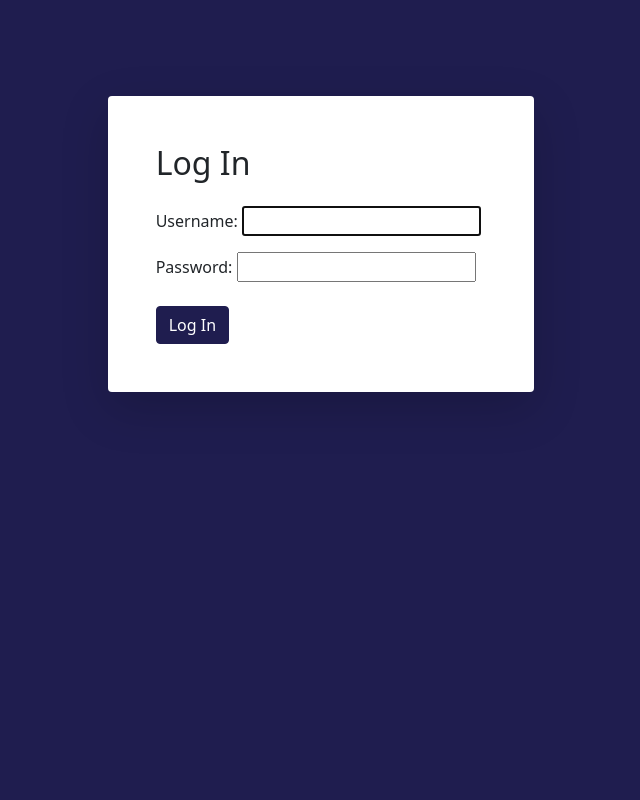
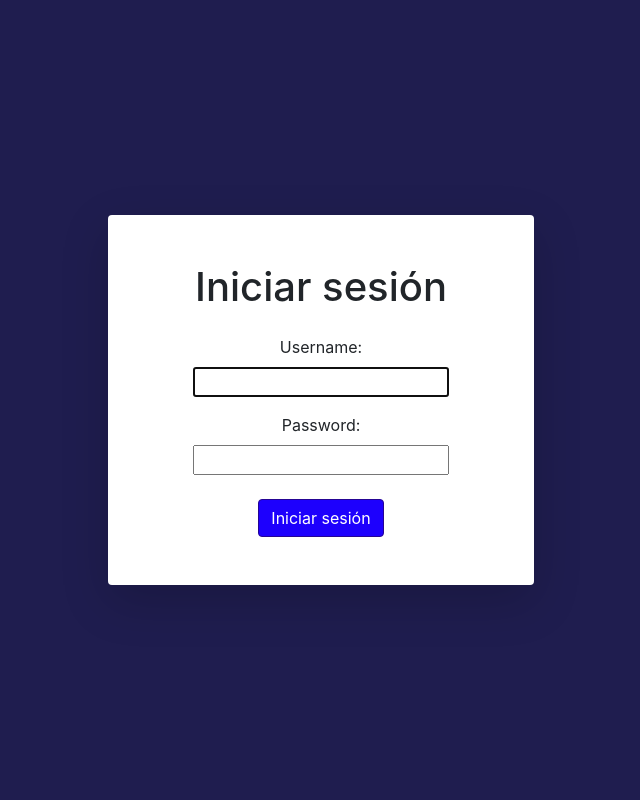
Before and after one commit to Luminicen/DCU, a Django app: page /accounts/login/ in a window 1280 px wide. Shown: the whole page, without its empty margins (319-959 px from the left). Run offline with Django 5.2, Linux system fonts and the light colour scheme; some libraries are stand-ins or nearby versions; some web fonts are replaced.

Commit message:
fix login

```diff
--- a/accesibilidadIA/Templates/registration/login.html
+++ b/accesibilidadIA/Templates/registration/login.html
@@ -1,34 +1,61 @@
-<!-- templates/registration/login.html -->
-{% extends 'base.html' %}
-
-{% block title %}Login{% endblock %}
-
-{% block content %}
+{% load static %}
+<!DOCTYPE html>
+<html lang="es">
+<head>
+    <meta charset="UTF-8">
+    <meta name="viewport" content="width=device-width, initial-scale=1.0">
+    <title>Iniciar sesión</title>
     <style>
-  .loginform  *{
+        /* Estilos personalizados */
+        .loginform * {
             text-align: center !important;
         }
 
-  .btn-primary{
-    background-color: #1F1D4F;
-    border-color: #1F1D4F;
+        .custom-color {
+            background-color: #1d00fd !important; /* Fondo del botón */
+            border-color: #250494 !important; /* Borde del botón */
+            color: white !important; /* Color del texto */
+        }
+        .custom-color:hover {
+            background-color: #250494 !important; /* Fondo del botón al pasar el mouse */
+            border-color: #1d00fd !important; /* Borde del botón al pasar el mouse */
+            color: white !important; /* Color del texto al pasar el mouse */
         }
 
+        .fondoFlores {
+            background-color: #1F1D4F;
+            height: 100vh;
+        }
+
+        .container-fluid {
+            height: 100%;
+        }
+
+        .h-custom {
+            height: 100%;
+        }
     </style>
-<div style="background-color:#1F1D4F; height: 100vh">
+    <!-- Bootstrap CSS -->
+    <link href="https://maxcdn.bootstrapcdn.com/bootstrap/4.5.2/css/bootstrap.min.css" rel="stylesheet">
+</head>
+<body>
     <div class="container-fluid h-custom">
         <div class="row d-flex justify-content-center align-items-center fondoFlores py-5">
-      <div class="col-md-8 col-lg-6 col-xl-4 shadow-lg p-5 my-5 bg-white rounded ">
-        <div class=""> <!--saque loginform de class-->
-          <h2 class="pb-3">Log In</h2>
+            <div class="col-md-8 col-lg-6 col-xl-4 shadow-lg p-5 my-5 bg-white rounded">
+                <div class="loginform"> <!-- Agregué la clase loginform -->
+                    <h1 class="pb-3">Iniciar sesión</h1>
                     <form method="post">
                         {% csrf_token %}
                         {{ form.as_p }}
-            <button class="btn btn-primary mt-2" type="submit">Log In</button>
+                        <button class="btn custom-color mt-2" type="submit">Iniciar sesión</button>
                     </form>
                 </div>
             </div>
         </div>
     </div>
-</div>
-{% endblock %}
+    <!-- Bootstrap JS y dependencias -->
+    <script src="https://code.jquery.com/jquery-3.5.1.slim.min.js"></script>
+    <script src="https://cdn.jsdelivr.net/npm/@popperjs/core@2.9.2/dist/umd/popper.min.js"></script>
+    <script src="https://maxcdn.bootstrapcdn.com/bootstrap/4.5.2/js/bootstrap.min.js"></script>
+</body>
+</html>
```
Lines whose indentation alone changed are shown as unchanged.
